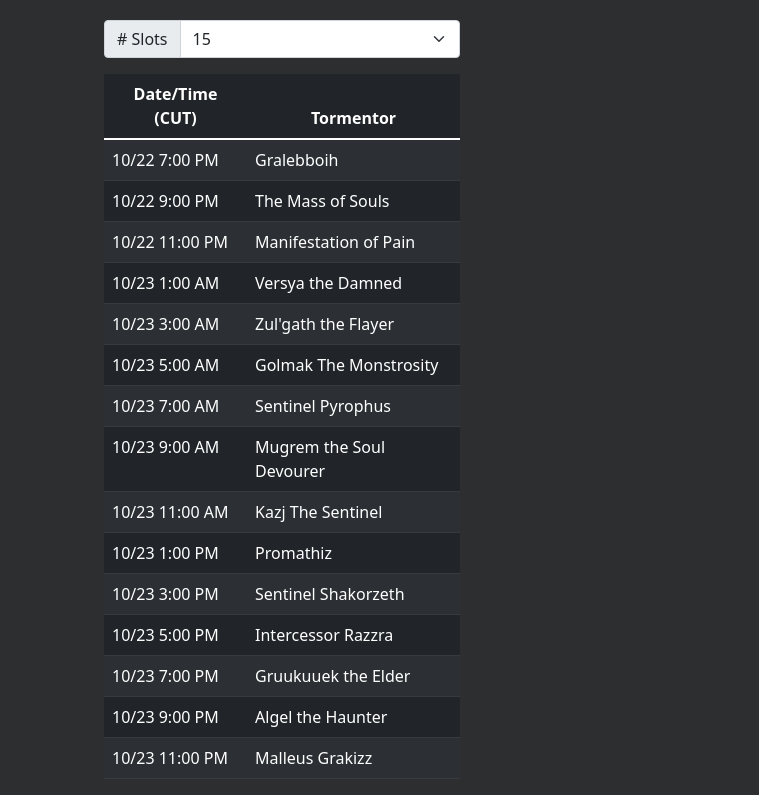
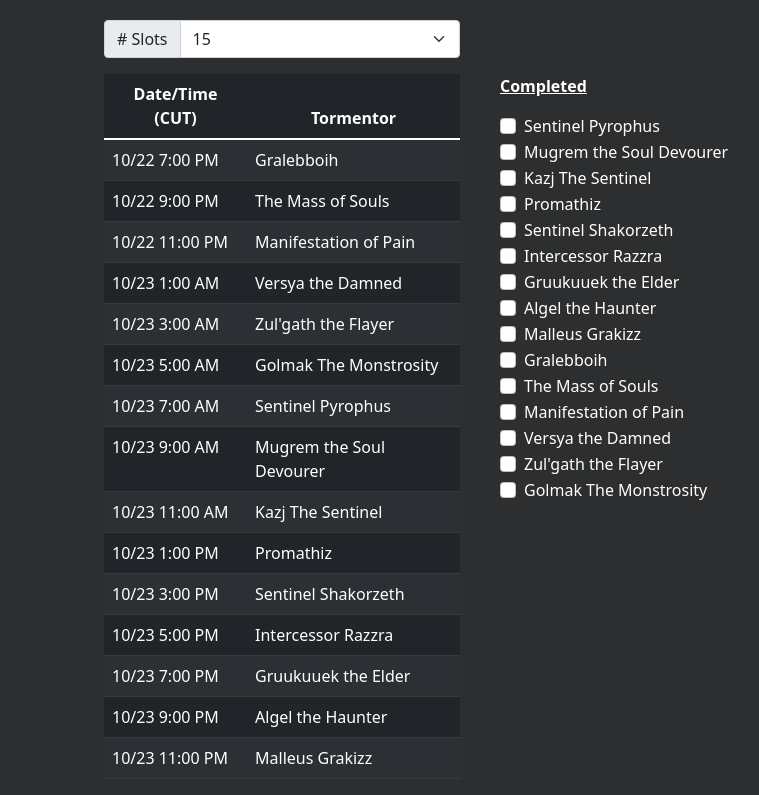
Before and after one commit to Markiv3/markiv3.github.io, a plain HTML site: page index.html in a window 1280 px wide. Shown: the part 58-853 px from the top of the page, without its empty margins (358-1117 px from the left). Drawn offline with nearby package versions, Linux system fonts and the light colour scheme.

Commit message:
Initial implementaion of boss select

```diff
--- a/index.html
+++ b/index.html
@@ -5,7 +5,7 @@
     <link rel="stylesheet" href="https://ajax.googleapis.com/ajax/libs/jqueryui/1.12.1/themes/smoothness/jquery-ui.css">
     <link href="https://cdn.jsdelivr.net/npm/bootstrap@5.1.3/dist/css/bootstrap.min.css" rel="stylesheet" integrity="sha384-1BmE4kWBq78iYhFldvKuhfTAU6auU8tT94WrHftjDbrCEXSU1oBoqyl2QvZ6jIW3" crossorigin="anonymous">
     <script src="https://ajax.googleapis.com/ajax/libs/jquery/3.6.0/jquery.min.js"></script>
-    <script src="https://ajax.googleapis.com/ajax/libs/jqueryui/1.12.1/jquery-ui.min.js"></script>
+    <!--<script src="https://ajax.googleapis.com/ajax/libs/jqueryui/1.12.1/jquery-ui.min.js"></script>-->
     <script src="https://cdn.jsdelivr.net/npm/bootstrap@5.1.3/dist/js/bootstrap.bundle.min.js" integrity="sha384-ka7Sk0Gln4gmtz2MlQnikT1wXgYsOg+OMhuP+IlRH9sENBO0LRn5q+8nbTov4+1p" crossorigin="anonymous"></script>
     <link rel="apple-touch-icon" sizes="180x180" href="/icon/apple-touch-icon.png">
     <link rel="icon" type="image/png" sizes="32x32" href="/icon/favicon-32x32.png">
@@ -17,7 +17,6 @@
     <link rel="stylesheet" href="tormentors.css">
 </head>
 <body>
-
     <div id='content' class='container-lg'>
         <div class='row my-3'>
             <h2 id='t-title' class='text-center'>Tormentors of Torghast Schedule</h2>
@@ -32,7 +31,7 @@
         </div>
 
         <div class='row'>
-            <div class='col-sm-10 col-lg-4 mx-auto'>
+            <div class='col-sm-10 offset-sm-1 col-lg-4 offset-lg-4'>
                 <table class="table table-dark table-striped table-hover" id='tormentors'>
                     <thead>
                         <tr>
@@ -44,6 +43,11 @@
                     </tbody>
                 </table>
             </div>
+            <div class='col-sm-10 offset-sm-1 col-lg-4 offset-lg-0' >
+                <div id='boss-list' class='mx-3 text-white'>
+                    <p><b><u>Completed</u></b></p>
+                </div>
+            </div>
         </div>
     </div>
     <script type='text/javascript' src='tormentors.js'></script>
--- a/tormentors.js
+++ b/tormentors.js
@@ -18,6 +18,8 @@ var start = new Date(2021,9,22,1,0,0,0);
     var start = new Date(2021,9,22,1,0,0,0);
 
     updateTormentors(start, bosslen, boss);
+
+    loadBossCheckboxes(boss);
 });
 
 $('#slotselect').change(function(){
@@ -106,3 +108,21 @@ var start = new Date(2021,9,22,1,0,0,0);
         nextBoss += 2;
     }
 }
+
+function loadBossCheckboxes(boss){
+    var blist = $('#boss-list');
+
+    for (let id in boss){
+        let b = boss[id];
+        blist.append(bossCheckbox(id, b));
+    }
+}
+
+function bossCheckbox(id, boss){
+    var checkbox = '<div class="form-check">';
+    checkbox += '<input class="form-check-input" type="checkbox" value="" id="boss-cbox-'+id+'"></input>';
+    checkbox += '<label class="form-check-label" for="boss-cbox-'+id+'">';
+    checkbox += boss;
+    checkbox += '</label></div>';
+    return checkbox;
+}
```
Lines whose indentation alone changed are shown as unchanged.
